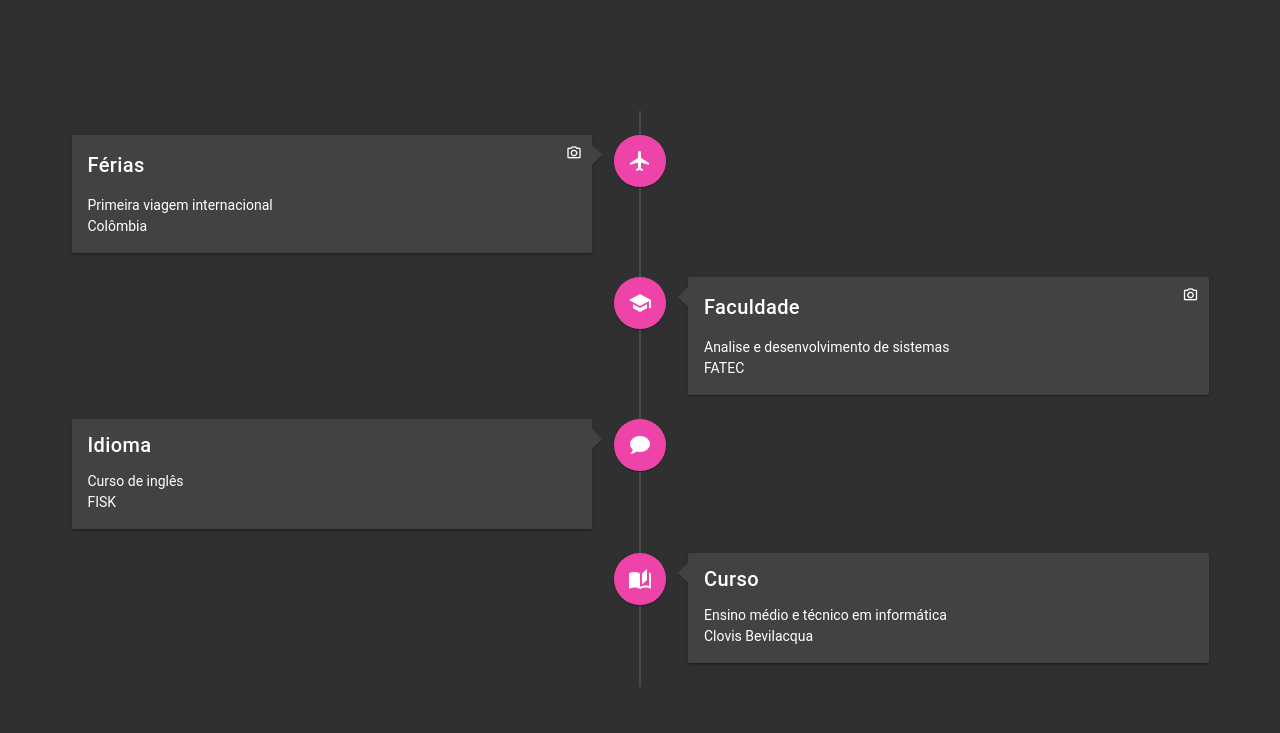
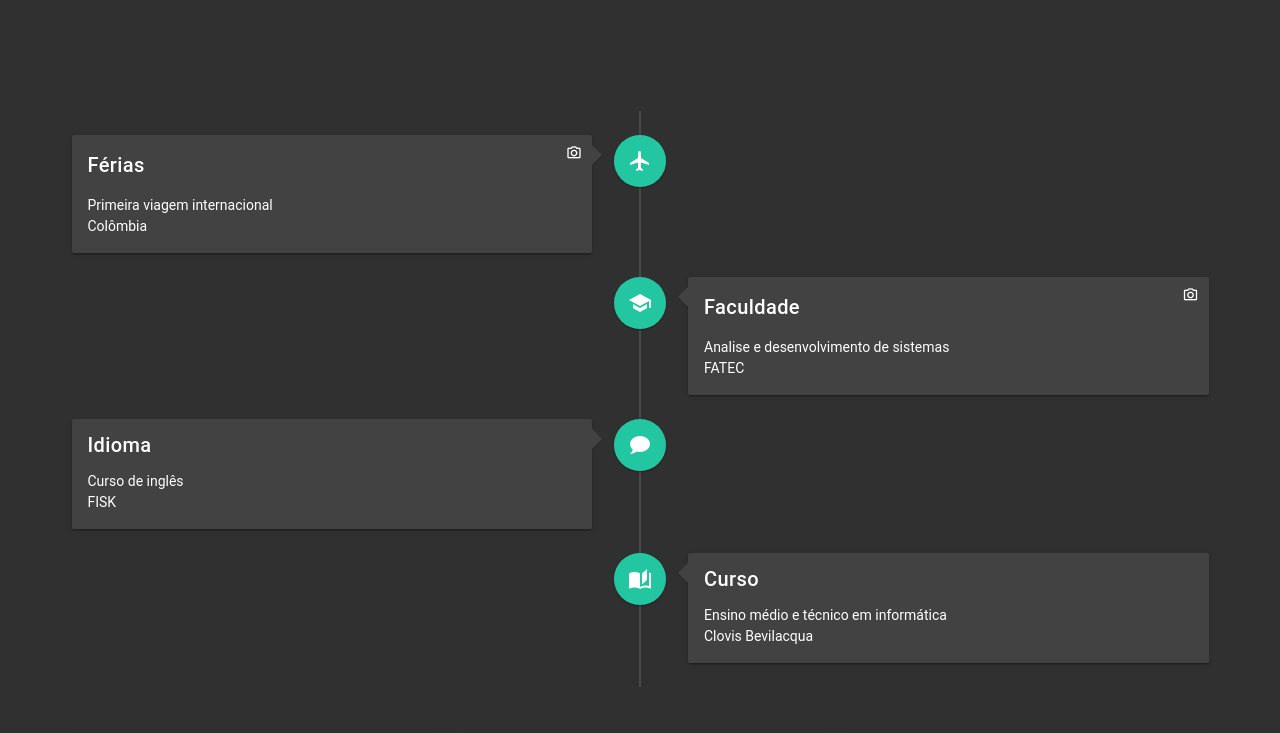
Before and after one commit to Renato66/Renato66.github.io, a Vue app: page / in a window 1280 px wide. Shown: the part 1360-2093 px from the top of the page. Built offline with nearby package versions, Linux system fonts and the light colour scheme; a small style sheet from the web is missing.

Commit message:
colors changed

```diff
--- a/src/plugins/vuetify.js
+++ b/src/plugins/vuetify.js
@@ -4,8 +4,8 @@ import 'vuetify/dist/vuetify.min.css'
 
 Vue.use(Vuetify, {
   theme: {
-    primary: '#ee44aa',
-    secondary: '#424242',
+    primary: '#22c6a0',
+    secondary: '#0e0d1c',
     accent: '#82B1FF',
     error: '#FF5252',
     info: '#2196F3',
```
Also changed, not shown: public/manifest.json.
